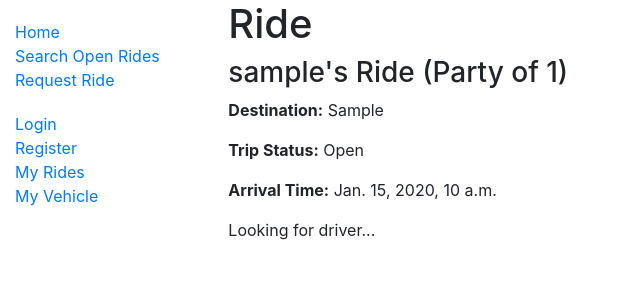
After one commit to Gaunish/RideShare-Uber, a Django app: page /ride/rides/1/ in a window 1280 px wide. The commit adds this page. Shown: the top 300 px of the page, without its empty margins (0-640 px from the left). Run offline with Django 4.2, Linux system fonts and the light colour scheme; tables that the repository leaves empty hold one stand-in row (values such as "Sample post").

Commit message:
Switching Rides to List/Detail/CreateViews, added Ride detail page. Need Login/Register to be done before I can move to next steps

```diff
--- a/hw_1_ride_share/docker-deploy/web-app/ride/models.py
+++ b/hw_1_ride_share/docker-deploy/web-app/ride/models.py
@@ -1,6 +1,7 @@
 from django.db import models
 from datetime import datetime
 from django.utils import timezone
+from django.urls import reverse
 
 class User(models.Model):
     user = 'U'
@@ -65,6 +66,10 @@ class Ride(models.Model):
         """String for representing the Model object."""
         return f"{self.owner}'s Trip to {self.destination}"
 
+    def get_absolute_url(self):
+        """Returns the url to access a detail record for this ride."""
+        return reverse('ride-detail', args=[str(self.id)])
+
     #@property
     #def driver(self):
     #    return self.vehicle.getattr(owner)
--- a/hw_1_ride_share/docker-deploy/web-app/ride/templates/base_generic.html
+++ b/hw_1_ride_share/docker-deploy/web-app/ride/templates/base_generic.html
@@ -17,7 +17,7 @@
         <ul class="sidebar-nav">
           <li><a href="{% url 'index' %}">Home</a></li>
           <li><a href="{% url 'open_rides' %}">Search Open Rides</a></li>
-          <li><a href="{% url 'request_ride' %}">Request Ride</a></li>
+          <li><a href="{% url 'ride-create' %}">Request Ride</a></li>
         </ul>
         <ul class="sidebar-nav">
           <li><a href="{% url 'login' %}">Login</a></li>
--- /dev/null
+++ b/hw_1_ride_share/docker-deploy/web-app/ride/templates/ride/ride_detail.html
@@ -0,0 +1,18 @@
+{% extends "base_generic.html" %}
+
+{% block content %}
+  <h1>Ride</h1>
+  <body>
+    <h3>{{ this_ride.owner }}'s Ride (Party of {{ this_ride.num_passengers }}) </h1>
+    <p><strong>Destination:</strong> {{ this_ride.destination }} </p>
+    <p><strong>Trip Status:</strong> {{ this_ride.get_status_display }} </p>
+    <p><strong>Arrival Time:</strong> {{ this_ride.arrival }}</p>
+    {% if this_ride.status == 'f' %}
+      <p>Look for {{ this_ride.driver }} with the license plate {{ this_ride.license_plate }} </p>
+    {% elif this_ride.status == 'o' %}
+      <p>Looking for driver...</p>
+    {% else %}
+      <p>Thank you for riding with {{ this_ride.driver }}.
+    {% endif %}
+  </body>
+{% endblock %}
--- a/hw_1_ride_share/docker-deploy/web-app/ride/templates/ride/rides.html
+++ b/hw_1_ride_share/docker-deploy/web-app/ride/templates/ride/rides.html
@@ -4,7 +4,7 @@
   <h1>View All Rides</h1>
   <body>
     {% for ride in all_rides %}
-      <h3>{{ ride.owner }}'s Ride (Party of {{ ride.num_passengers }}) </h1>
+      <h3><a href="{{ ride.get_absolute_url }}">{{ ride.owner }}'s Ride (Party of {{ ride.num_passengers }})</a></h3>
       <p><strong>Destination:</strong> {{ ride.destination }} </p>
       <p><strong>Trip Status:</strong> {{ ride.get_status_display }} </p>
       <p><strong>Arrival Time:</strong> {{ ride.arrival }}</p>
--- a/hw_1_ride_share/docker-deploy/web-app/ride/urls.py
+++ b/hw_1_ride_share/docker-deploy/web-app/ride/urls.py
@@ -1,13 +1,16 @@
 from django.urls import path
-
+from .views import RideListView, RideDetailView, RideCreateView
 from . import views
 
 urlpatterns = [
     path('', views.index, name='index'),
     path('login/', views.login, name = 'login'),
     path('register/', views.register, name = 'register'),
-    path('rides/', views.rides, name='rides'),
+    #path('rides/', views.rides, name='rides'),
+    path('rides/', RideListView.as_view(), name='rides'),
+    path('rides/new/', RideCreateView.as_view(), name='ride-create'),
+    path('rides/<pk>/', RideDetailView.as_view(), name='ride-detail'),
     path('vehicle/', views.myVehicle, name='vehicle'),
     path('open_rides/', views.open_rides, name='open_rides'),
-    path('request_ride/', views.request_ride, name='request_ride'),
+    #path('request_ride/', views.request_ride, name='request_ride'),
 ]
--- a/hw_1_ride_share/docker-deploy/web-app/ride/views.py
+++ b/hw_1_ride_share/docker-deploy/web-app/ride/views.py
@@ -4,6 +4,7 @@ from .models import Vehicle, Ride
 from .forms import Login, Register, RequestRideForm
 import datetime
 from django.utils import timezone
+from django.views.generic import ListView, DetailView, CreateView
 
 def index(request):
     return render(request,'index.html')
@@ -40,11 +41,33 @@ def register(request):
     form = Register()
     return render(request, 'auth/reg.html', {'form':form})
 
-def rides(request):
+
+class RideListView(ListView):
+    model = Ride
+    template_name = 'ride/rides.html'
+    context_object_name = 'all_rides'
+    ordering = ['-arrival']
+
+class RideDetailView(DetailView):
+    model = Ride
+    context_object_name = 'this_ride'
+
+class RideCreateView(CreateView):
+    model = Ride
+    #context_object_name = 'new_ride'
+    fields = ['arrival', 'destination', 'num_passengers', 'vehicle', 'shareable']
+
+    #needs login / registration to be working to work
+    #def form_valid(self, form):
+    #    form.instance.owner = self.request.user
+    #    return super().form_valid(form)
+
+#overrided by RideListView - same functionality
+'''def rides(request):
     context = {
         'all_rides': Ride.objects.all()
     }
-    return render(request,'ride/rides.html', context)
+    return render(request,'ride/rides.html', context)'''
 
 def open_rides(request):
     context = {
```
Also changed, not shown: hw_1_ride_share/docker-deploy/web-app/ride/templates/ride/ride_form.html (added, +14 -0 lines).
